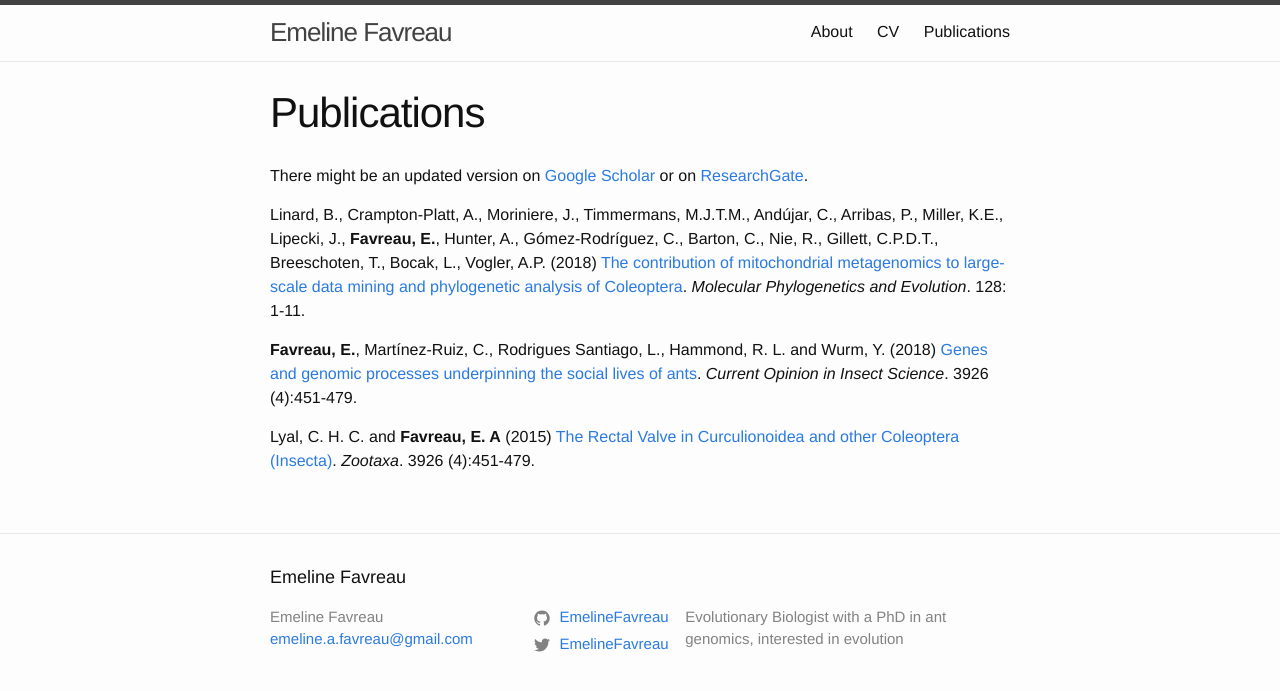
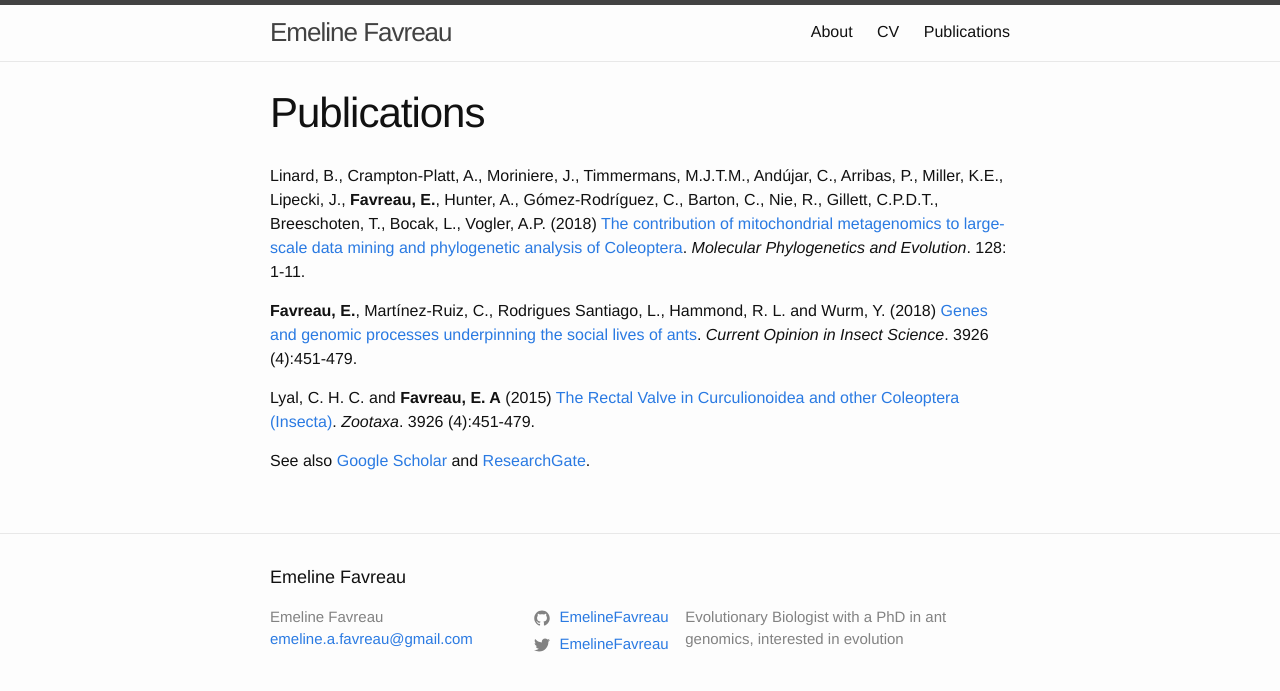
Before and after one commit to EmelineFavreau/EmelineFavreau.github.io, a Jekyll site: the page built from publications.md, in a window 1280 px wide. Shown: the top 691 px of the page. Built offline with Jekyll 4.4.1, drawn with Linux system fonts in a browser that asks for light colours.

Commit message:
reword ggscholar and researchgate

```diff
--- a/publications.md
+++ b/publications.md
@@ -4,11 +4,10 @@ title: Publications
 permalink: /publications/
 ---
 
-There might be an updated version on [Google Scholar](https://scholar.google.co.uk/citations?user=tVKGbegAAAAJ&hl=en) or on [ResearchGate](https://www.researchgate.net/profile/Emeline_Favreau2).
-
-
 Linard, B., Crampton-Platt, A., Moriniere, J., Timmermans, M.J.T.M., Andújar, C., Arribas, P., Miller, K.E., Lipecki, J., **Favreau, E.**, Hunter, A., Gómez-Rodríguez, C., Barton, C., Nie, R., Gillett, C.P.D.T., Breeschoten, T., Bocak, L., Vogler, A.P. (2018) [The contribution of mitochondrial metagenomics to large-scale data mining and phylogenetic analysis of Coleoptera](https://doi.org/10.1016/j.ympev.2018.07.008). _Molecular Phylogenetics and Evolution_. 128: 1-11.
 
 **Favreau, E.**, Martínez-Ruiz, C., Rodrigues Santiago, L., Hammond, R. L. and Wurm, Y. (2018) [Genes and genomic processes underpinning the social lives of ants](https://doi.org/10.1016/j.cois.2017.12.001). _Current Opinion in Insect Science_. 3926 (4):451-479.
 
 Lyal, C. H. C. and **Favreau, E. A** (2015) [The Rectal Valve in Curculionoidea and other Coleoptera (Insecta)](http://dx.doi.org/10.11646/zootaxa.3926.4.1). _Zootaxa_. 3926 (4):451-479.
+
+See also [Google Scholar](https://scholar.google.co.uk/citations?user=tVKGbegAAAAJ&hl=en) and [ResearchGate](https://www.researchgate.net/profile/Emeline_Favreau2).
```
